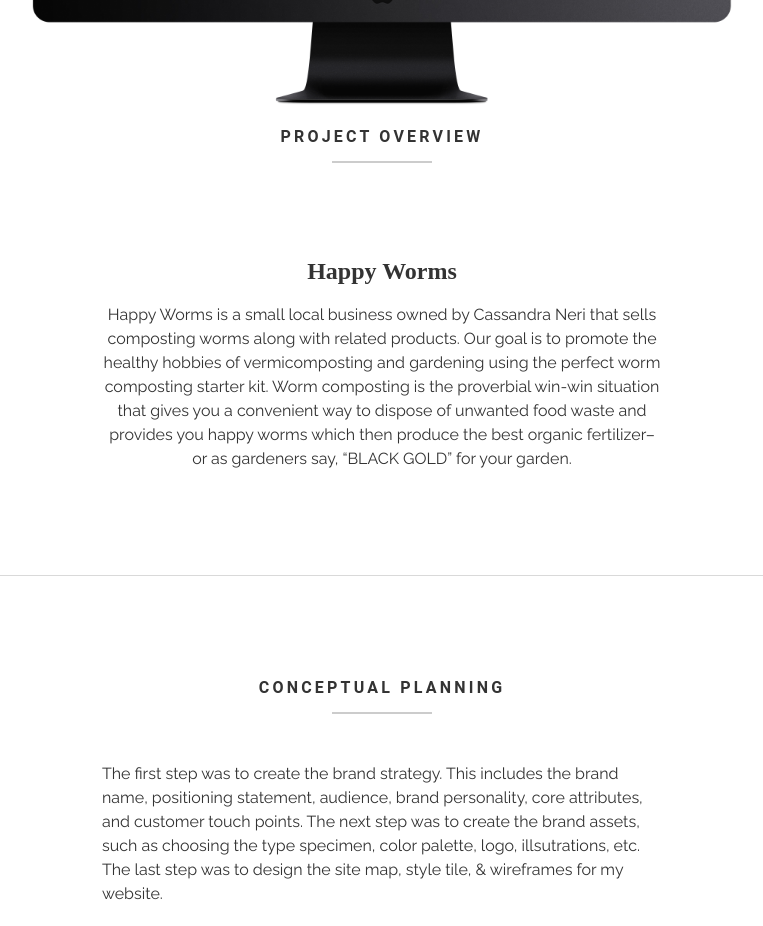
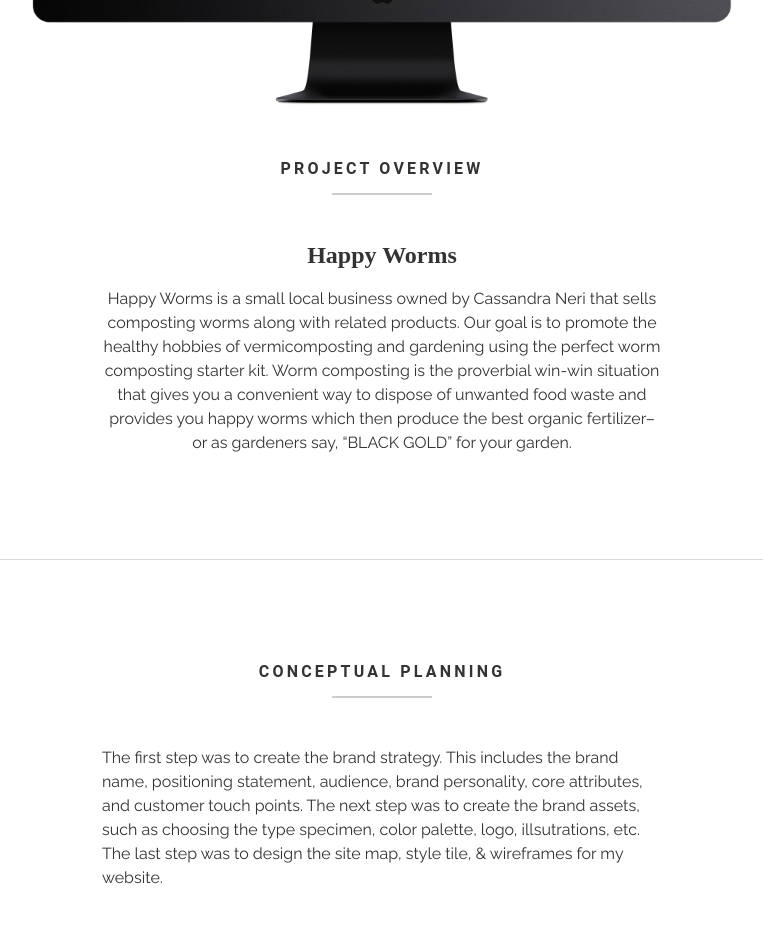
Before and after one commit to cassandraneri/happyworms.casestudy, a plain HTML site: page index.html in a window 1280 px wide. Shown: the part 780-1706 px from the top of the page, without its empty margins (258-1021 px from the left). Drawn offline with nearby package versions, Linux system fonts and the light colour scheme.

Commit message:
updated hero

```diff
--- a/css/style.css
+++ b/css/style.css
@@ -92,6 +92,27 @@ a:hover {
 }
 
 .sectionhead:after {
+  content: "";
+  border-bottom: 2px solid #ccc;
+  display: block;
+  width: 100px;
+  margin: 0 auto;
+  margin-top: 1em;
+  margin-bottom: 3em;
+}
+
+.sectionhead1 {
+  padding-top: 2em;
+  font-family: "Roboto", sans-serif;
+  text-align: center;
+  font-size: 1em;
+  line-height: 1;
+  text-transform: uppercase;
+  letter-spacing: 0.2em;
+  margin-bottom: 1em;
+}
+
+.sectionhead1:after {
   content: "";
   border-bottom: 2px solid #ccc;
   display: block;
@@ -554,9 +575,6 @@ body {
 }
 
 /* sections */
-.hero h2 {
-  padding-top: 2em;
-}
 
 .hero p {
   max-width: 35em;
--- a/index.html
+++ b/index.html
@@ -46,7 +46,7 @@
             <section class="hero">
 
                 <img src="img/imacpromockup.png" height="700" width="700" alt="imacpromockup">
-                <h3 class="sectionhead">Project Overview</h3>
+                <h3 class="sectionhead1">Project Overview</h3>
                 <h2>Happy Worms</h2>
                 <p>Happy Worms is a small local business owned by Cassandra Neri that sells composting worms along with related products. Our goal is to promote the healthy hobbies of vermicomposting and gardening using the perfect worm composting starter kit. Worm composting is the proverbial win-win situation that gives you a convenient way to dispose of unwanted food waste and provides you happy worms which then produce the best organic fertilizer–or as gardeners say, “BLACK GOLD” for your garden.</p>
             </section>
```
